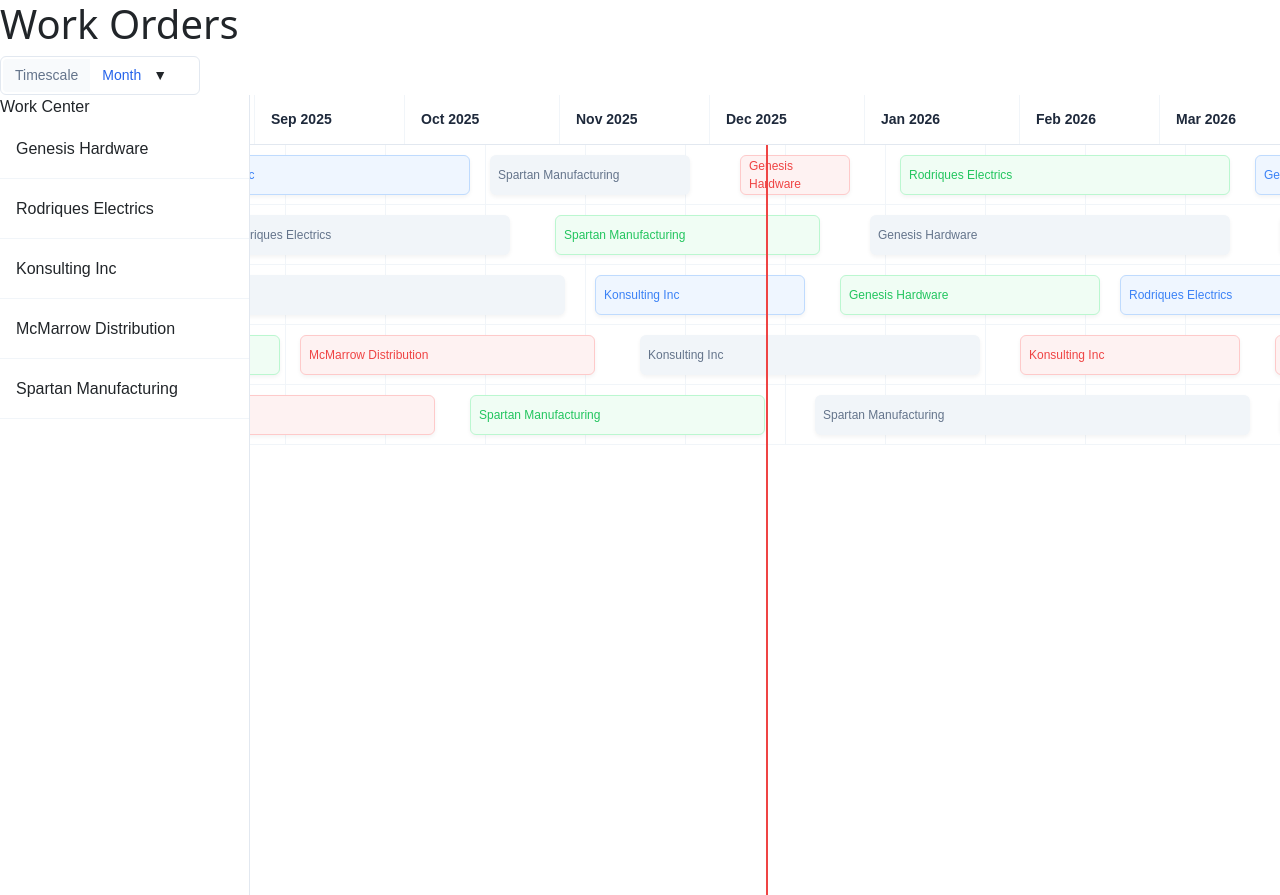
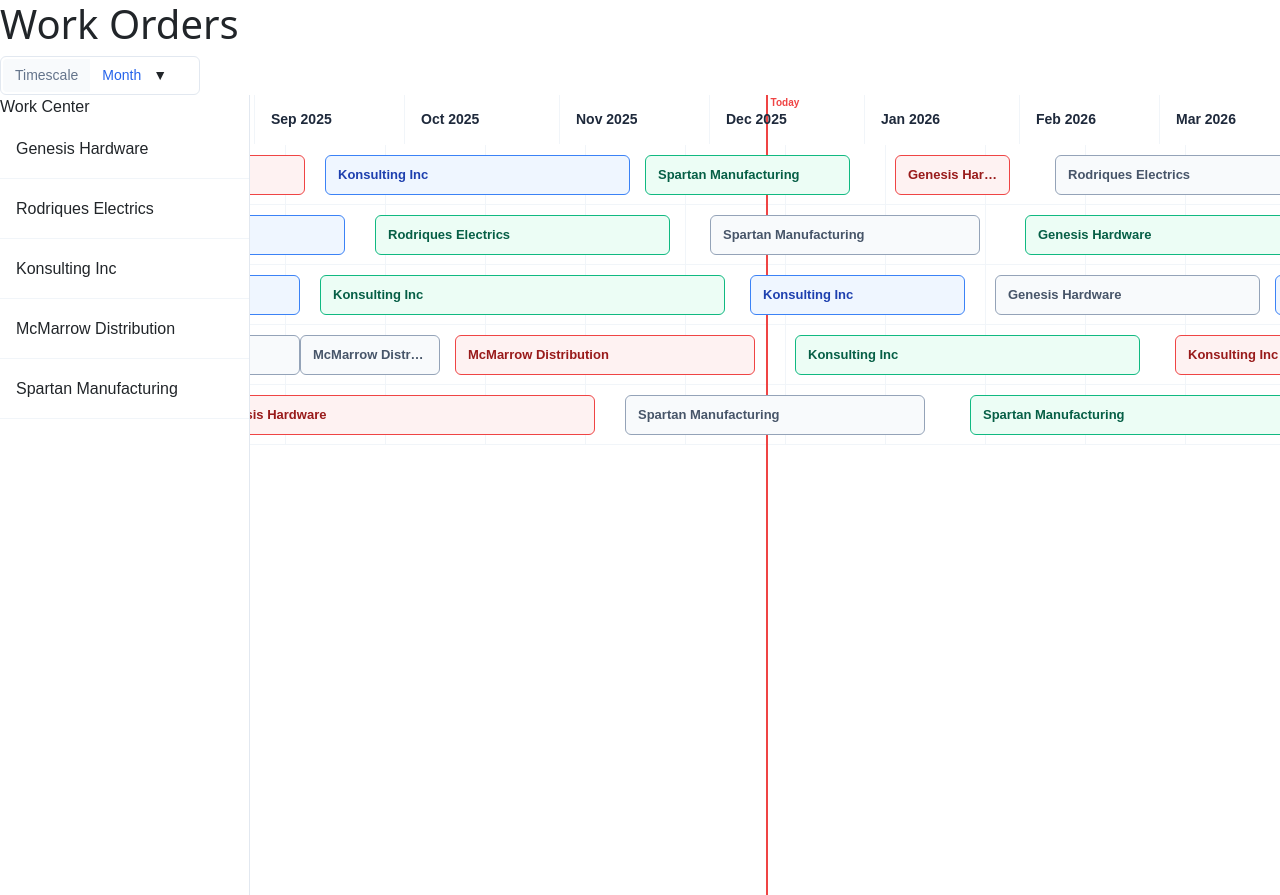
Before and after one commit to yfzwinnie/Naologic-FE-Take-Home-Challenge, an Angular app: page / in a window 1280 px wide. Built offline with nearby package versions, Linux system fonts and the light colour scheme.

Commit message:
Fix misalignment between timeline and timeline header and separate work order bar to separate component

```diff
--- a/src/app/components/timeline/timeline.html
+++ b/src/app/components/timeline/timeline.html
@@ -16,8 +16,13 @@
   </aside>
 
   <main class="timeline-area" #scrollArea>
-    <div class="grid-container" [style.width.px]="5000">
-      <app-timeline-header [pixelsPerDay]="pixelsPerDay()"> </app-timeline-header>
+    <app-timeline-header [pixelsPerDay]="pixelsPerDay()"> </app-timeline-header>
+    <div
+      class="grid-container"
+      [style.width.px]="5000"
+      [style.width.px]="totalGridWidth()"
+      [style.--px-per-day.px]="pixelsPerDay()"
+    >
       <div class="today-line" [style.left.px]="todayOffset()">
         <span class="today-label">Today</span>
       </div>
@@ -30,14 +35,20 @@
         (click)="openCreateForm(wc.docId, '2025-12-23')"
       >
         @for (order of getOrdersForRow(wc.docId); track order.docId) {
-        <div
+        <!-- <div
           class="work-order-bar"
           [ngStyle]="calculateBarStyles(order)"
           [attr.data-status]="order.data.status"
           (click)="$event.stopPropagation(); openEditForm(order)"
         >
           <span class="label">{{ order.data.name }}</span>
-        </div>
+        </div> -->
+        <app-work-order-bar
+          [order]="order"
+          [pixelsPerDay]="pixelsPerDay()"
+          (click)="$event.stopPropagation(); openEditForm(order)"
+        >
+        </app-work-order-bar>
         }
       </div>
       }
--- a/src/app/components/timeline/timeline.ts
+++ b/src/app/components/timeline/timeline.ts
@@ -14,6 +14,7 @@ import { WorkOrderService } from '../../services/work-order.service';
 import { TimelineHeaderComponent } from '../timeline-header/timeline-header';
 import { TimescalePickerComponent } from '../timescale-picker/timescale-picker';
 import { WorkOrderFormComponent } from '../work-order-form/work-order-form';
+import { WorkOrderBarComponent } from '../work-center-sidebar/work-order-bar';
 
 @Component({
   selector: 'app-timeline',
@@ -23,6 +24,7 @@ import { WorkOrderFormComponent } from '../work-order-form/work-order-form';
     TimelineHeaderComponent,
     TimescalePickerComponent,
     WorkOrderFormComponent,
+    WorkOrderBarComponent,
   ],
   templateUrl: './timeline.html',
   styleUrls: ['./timeline.scss'],
@@ -58,6 +60,13 @@ export class TimelineComponent {
       default:
         return 30;
     }
+  });
+
+  // Calculate total width based on the header's month logic
+  totalGridWidth = computed(() => {
+    // This must match your header's date-range logic exactly
+    const daysInView = 365 * 2; // e.g., 2 years
+    return daysInView * this.pixelsPerDay();
   });
 
   // Today's pixel offset for the red line indicator
--- /dev/null
+++ b/src/app/components/work-center-sidebar/work-order-bar.html
@@ -0,0 +1,5 @@
+<div class="bar-container" [ngStyle]="barStyles()" [class]="'status-' + order().data.status">
+  <div class="bar-inner">
+    <span class="order-label">{{ order().data.name }}</span>
+  </div>
+</div>
--- /dev/null
+++ b/src/app/components/work-center-sidebar/work-order-bar.scss
@@ -0,0 +1,70 @@
+:host {
+  display: contents;
+}
+
+.bar-container {
+  position: absolute;
+  top: 10px;
+  height: 40px;
+  border-radius: 6px;
+  cursor: pointer;
+  z-index: 5;
+  transition: all 0.2s ease;
+  border-width: 1px;
+  border-style: solid;
+
+  /* Status-based Color Logic */
+  &.status-open {
+    background-color: #ecfdf5; /* Light Green */
+    border-color: #10b981;
+    .order-label {
+      color: #065f46;
+    }
+  }
+
+  &.status-in-progress {
+    background-color: #eff6ff; /* Light Blue */
+    border-color: #3b82f6;
+    .order-label {
+      color: #1e40af;
+    }
+  }
+
+  &.status-blocked {
+    background-color: #fef2f2; /* Light Red */
+    border-color: #ef4444;
+    .order-label {
+      color: #991b1b;
+    }
+  }
+
+  &.status-complete {
+    background-color: #f8fafc; /* Light Gray */
+    border-color: #94a3b8;
+    .order-label {
+      color: #475569;
+    }
+  }
+
+  &:hover {
+    filter: brightness(0.95);
+    box-shadow: 0 4px 6px -1px rgba(0, 0, 0, 0.1);
+    z-index: 10;
+  }
+
+  .bar-inner {
+    display: flex;
+    align-items: center;
+    padding: 0 12px;
+    height: 100%;
+    overflow: hidden;
+  }
+
+  .order-label {
+    font-size: 13px;
+    font-weight: 600;
+    white-space: nowrap;
+    text-overflow: ellipsis;
+    overflow: hidden;
+  }
+}
--- /dev/null
+++ b/src/app/components/work-center-sidebar/work-order-bar.ts
@@ -0,0 +1,44 @@
+import { Component, computed, input } from '@angular/core';
+import { WorkCenterDocument, WorkOrderDocument } from '../../models/work-order.model';
+import { CommonModule } from '@angular/common';
+
+@Component({
+  selector: 'app-work-order-bar',
+  imports: [CommonModule],
+  templateUrl: './work-order-bar.html',
+  styleUrls: ['./work-order-bar.scss'],
+})
+export class WorkOrderBarComponent {
+  // Inputs from the parent TimelineComponent
+  order = input.required<WorkOrderDocument>();
+  pixelsPerDay = input.required<number>();
+
+  // The global anchor date
+  readonly TIMELINE_START = new Date('2024-12-01T00:00:00');
+
+  // Reactively calculate styles whenever inputs change
+  barStyles = computed(() => {
+    const data = this.order().data;
+    const start = new Date(data.startDate + 'T00:00:00');
+    const end = new Date(data.endDate + 'T00:00:00');
+    const pxPerDay = this.pixelsPerDay();
+
+    // 1. Calculate horizontal position (Left)
+    const diffMs = start.getTime() - this.TIMELINE_START.getTime();
+    const daysFromStart = diffMs / (1000 * 60 * 60 * 24);
+    const left = daysFromStart * pxPerDay;
+
+    // 2. Calculate length (Width)
+    const durationMs = end.getTime() - start.getTime();
+    const durationDays = durationMs / (1000 * 60 * 60 * 24) + 1; // +1 to include end day
+    const width = durationDays * pxPerDay;
+
+    return {
+      'left.px': left,
+      'width.px': width,
+    };
+  });
+
+  // Get status color for the badge
+  statusClass = computed(() => `status-${this.order().data.status}`);
+}
```
Also changed, not shown: 1 other file (tests, documents, lock files or other folders).
